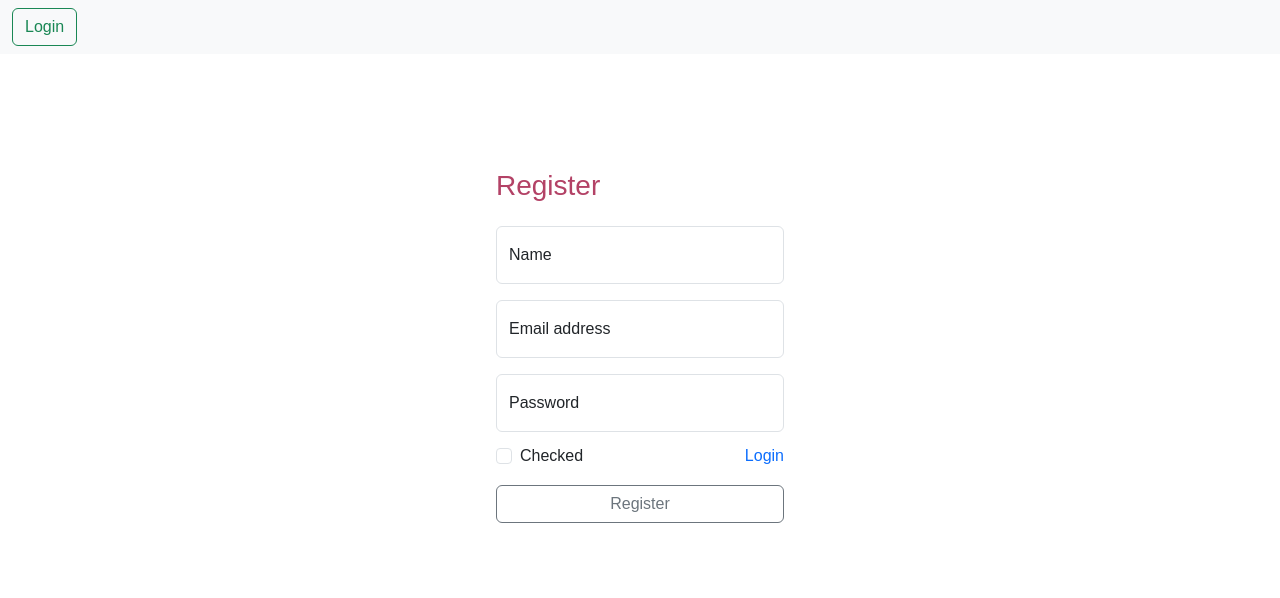
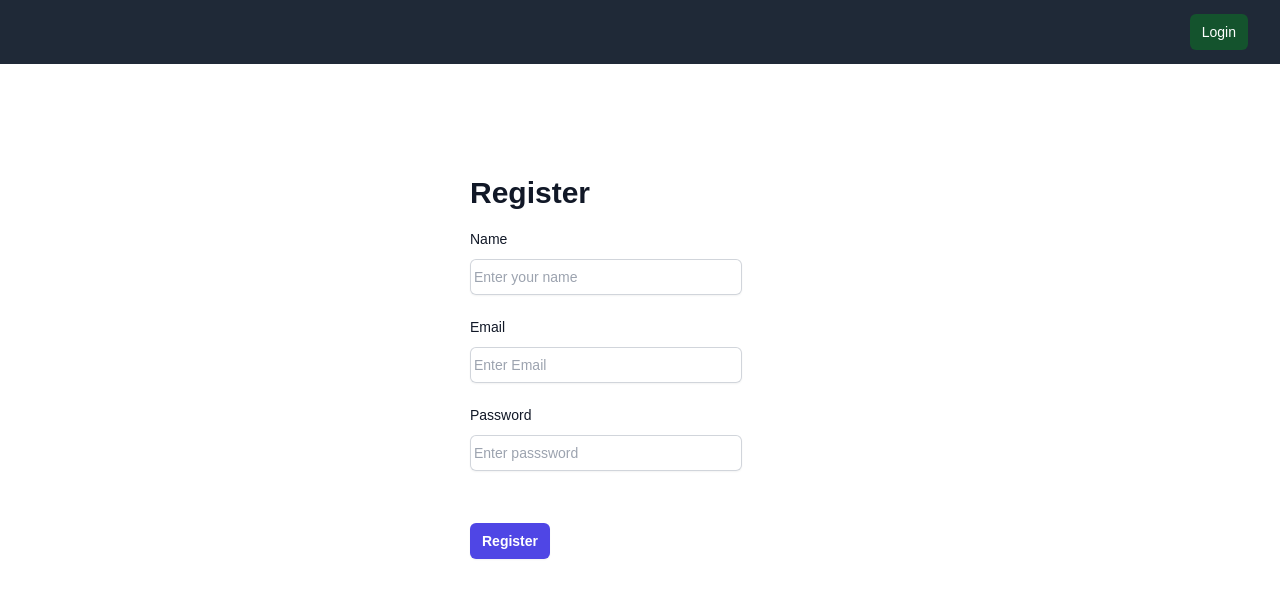
Before and after one commit to PRASANTHPV2255/ReactTask, a React (Create React App) app in the folder my-app/: page / in a window 1280 px wide. Shown: the top 598 px of the page. Built offline with nearby package versions, Linux system fonts and the light colour scheme.

Commit message:
#TailWindCss Added

```diff
--- a/my-app/package.json
+++ b/my-app/package.json
@@ -38,5 +38,8 @@
       "last 1 firefox version",
       "last 1 safari version"
     ]
+  },
+  "devDependencies": {
+    "tailwindcss": "^3.4.3"
   }
 }
--- a/my-app/public/index.html
+++ b/my-app/public/index.html
@@ -14,13 +14,13 @@
     <link rel="manifest" href="%PUBLIC_URL%/manifest.json" />
 
     <title>React App</title>
-    <link href="https://cdn.jsdelivr.net/npm/bootstrap@5.3.3/dist/css/bootstrap.min.css" rel="stylesheet" integrity="sha384-QWTKZyjpPEjISv5WaRU9OFeRpok6YctnYmDr5pNlyT2bRjXh0JMhjY6hW+ALEwIH" crossorigin="anonymous">
+    <!-- <link href="https://cdn.jsdelivr.net/npm/bootstrap@5.3.3/dist/css/bootstrap.min.css" rel="stylesheet" integrity="sha384-QWTKZyjpPEjISv5WaRU9OFeRpok6YctnYmDr5pNlyT2bRjXh0JMhjY6hW+ALEwIH" crossorigin="anonymous"> -->
 
   </head>
   <body>
     <noscript>You need to enable JavaScript to run this app.</noscript>
     <div id="root"></div>
-    <script src="https://cdn.jsdelivr.net/npm/bootstrap@5.3.3/dist/js/bootstrap.bundle.min.js" integrity="sha384-YvpcrYf0tY3lHB60NNkmXc5s9fDVZLESaAA55NDzOxhy9GkcIdslK1eN7N6jIeHz" crossorigin="anonymous"></script>
+    <!-- <script src="https://cdn.jsdelivr.net/npm/bootstrap@5.3.3/dist/js/bootstrap.bundle.min.js" integrity="sha384-YvpcrYf0tY3lHB60NNkmXc5s9fDVZLESaAA55NDzOxhy9GkcIdslK1eN7N6jIeHz" crossorigin="anonymous"></script> -->
 
   </body>
 </html>
--- a/my-app/src/App.css
+++ b/my-app/src/App.css
@@ -1,8 +1,9 @@
 
 .card-style{
   width: 500px;
-  margin-left: auto;
-  margin-right: auto;
+  display: flex;
+  justify-content: center;
+  align-items: center;
 }
 .login{
   display: flex;
--- a/my-app/src/LoginPage.jsx
+++ b/my-app/src/LoginPage.jsx
@@ -40,42 +40,57 @@ function LoginPage() {
 
   return (
     <div>
-      <nav className="navbar bg-body-tertiary">
-        <form className="container-fluid justify-content-start">
-          <button className="btn btn-outline-success me-2" type="button" onClick={register}>Register</button>
-        </form>
+      <nav class="bg-gray-800">
+        <div class="mx-auto max-w-7xl px-2 sm:px-6 lg:px-8">
+          <div class="relative flex h-16 items-center justify-between">
+            <div class="flex flex-1 items-center justify-center sm:items-stretch sm:justify-start">
+            </div>
+            <div class="absolute inset-y-0 right-0 flex items-center pr-2 sm:static sm:inset-auto sm:ml-6 sm:pr-0">
+              <div class="relative ml-3">
+                <div>
+                  <button type="button" class="relative flex rounded-full bg-gray-800 text-sm focus:outline-none focus:ring-2 focus:ring-white focus:ring-offset-2 focus:ring-offset-gray-800" id="user-menu-button" aria-expanded="false" aria-haspopup="true">
+                    <div class="flex space-x-4">
+                      <a href="#" class="bg-green-900 text-white rounded-md px-3 py-2 text-sm font-large" aria-current="page" onClick={register}>Register</a>
+                    </div>
+                  </button>
+                </div>
+              </div>
+            </div>
+          </div>
+        </div>
       </nav>
+
       <div className='login'>
-        <div className="card card-style" style={{width: "18rem"}}>
-          <h3>Login</h3>
+        <div className='card-style'>
+          <form className='pl-20' style={{width:'100%'}}>
+            <div class="space-y-5">
+              <div class="pb-10">
+                <h1 class="text-3xl font-semibold leading-7  text-gray-900">Login</h1>
+                <div class="mt-5 grid grid-cols-1 gap-x-6 gap-y-5 sm:grid-cols-6">
+                  <div class="sm:col-span-4">
+                    <label for="username" class="block text-sm font-medium leading-6 text-gray-900">Email</label>
+                    <div class="mt-2">
+                      <div class="flex rounded-md shadow-sm ring-1 ring-inset ring-gray-300 focus-within:ring-2 focus-within:ring-inset focus-within:ring-indigo-600 sm:max-w-md">
+                        <input type="text" name="username" value={email} id="email" onChange={(e)=>setemail(e.target.value)} autocomplete="email" class="block flex-1 border-0 bg-transparent py-1.5 pl-1 text-gray-900 placeholder:text-gray-400 focus:ring-0 sm:text-sm sm:leading-6" placeholder="Enter Email"/>
                       </div>
-      <div className="card card-style" style={{width: "18rem"}}>
-
-          <div className="form-floating mb-3">
-              <input  type="email" className="form-control" value={email} id="floatingInput" onChange={(e)=>setemail(e.target.value)} placeholder="name@example.com"/>
-              <label for="floatingInput">Email address</label>
                     </div>
-          <div className="form-floating">
-            <input  type="password" className="form-control" value={password} id="floatingPassword" onChange={(e)=>setpassword(e.target.value)} placeholder="Password"/>
-            <label for="floatingPassword">Password</label>
                   </div>
-          <div className='check-box-section'>
-                <div className="form-check">
-                <input className="form-check-input" type="checkbox" value="" id="flexCheckDefault"/>
-                <label className="form-check-label" for="flexCheckDefault">
-                Checked
-              </label>
+                  <div class="sm:col-span-4">
+                    <label for="username" class="block text-sm font-medium leading-6 text-gray-900">Password</label>
+                    <div class="mt-2">
+                      <div class="flex rounded-md shadow-sm ring-1 ring-inset ring-gray-300 focus-within:ring-2 focus-within:ring-inset focus-within:ring-indigo-600 sm:max-w-md">
+                        <input type="text" name="password" value={password} id="password" onChange={(e)=>setpassword(e.target.value)} autocomplete="password" class="block flex-1 border-0 bg-transparent py-1.5 pl-1 text-gray-900 placeholder:text-gray-400 focus:ring-0 sm:text-sm sm:leading-6" placeholder="Enter passsword"/>
                       </div>
-              <div>
-                <a href="#" onClick={register}>Register</a>
+                    </div>
+                  </div>
+                </div>
+              </div>
             </div>
 
+            <div class="mt-3 flex items-center gap-x-25">
+              <button type="submit" class="rounded-md bg-indigo-600 px-3 py-2 text-sm font-semibold text-white shadow-sm hover:bg-indigo-500 focus-visible:outline focus-visible:outline-2 focus-visible:outline-offset-2 focus-visible:outline-indigo-600" onClick={handleSubmit}>Login</button>
             </div>
-        </div>
-        <div className="card card-style" style={{width: "18rem"}}>
-          <button type="button" className="btn btn-outline-secondary" onClick={handleSubmit}>
-            Login
-          </button>
+          </form>
         </div>
       </div>
     </div>
--- a/my-app/src/RegisterPage.jsx
+++ b/my-app/src/RegisterPage.jsx
@@ -52,47 +52,68 @@ function RegisterPage() {
 
   return (
     <div>
-      <nav className="navbar bg-body-tertiary">
-        <form className="container-fluid justify-content-start">
-          <button className="btn btn-outline-success me-2" type="button" onClick={login}>Login</button>
-        </form>
+     <nav class="bg-gray-800">
+        <div class="mx-auto max-w-7xl px-2 sm:px-6 lg:px-8">
+          <div class="relative flex h-16 items-center justify-between">
+            <div class="flex flex-1 items-center justify-center sm:items-stretch sm:justify-start">
+            </div>
+            <div class="absolute inset-y-0 right-0 flex items-center pr-2 sm:static sm:inset-auto sm:ml-6 sm:pr-0">
+              <div class="relative ml-3">
+                <div>
+                  <button type="button" class="relative flex rounded-full bg-gray-800 text-sm focus:outline-none focus:ring-2 focus:ring-white focus:ring-offset-2 focus:ring-offset-gray-800" id="user-menu-button" aria-expanded="false" aria-haspopup="true">
+                    <div class="flex space-x-4">
+                      <a href="#" class="bg-green-900 text-white rounded-md px-3 py-2 text-sm font-large" aria-current="page" onClick={login}>Login</a>
+                    </div>
+                  </button>
+                </div>
+              </div>
+            </div>
+          </div>
+        </div>
       </nav>
       <div className='login'>
-        <div className="card card-style" style={{width: "18rem"}}>
-          <h3>Register</h3>
-        </div>
-      <div className="card card-style" style={{width: "18rem"}}>
-          <div className="form-floating mb-3">
-              <input type="text" className="form-control" value={Name} id="floatingInput" placeholder="Name" onChange={(e)=>setName(e.target.value)}/>
-              <label for="floatingInput">Name</label>
-          </div>
-          <div className="form-floating mb-3">
-              <input  type="email" className="form-control" value={email} onChange={(e)=>setemail(e.target.value)} id="floatingInput" placeholder="name@example.com"/>
-              <label for="floatingInput">Email address</label>
-          </div>
-          <div className="form-floating">
-            <input  type="password" className="form-control" value={password} onChange={(e)=>setpassword(e.target.value)} id="floatingPassword" placeholder="Password"/>
-            <label for="floatingPassword">Password</label>
-          </div>
-          <div className='check-box-section'>
-                <div className="form-check">
-                <input className="form-check-input" type="checkbox" value="" id="flexCheckDefault"/>
-                <label className="form-check-label" for="flexCheckDefault">
-                Checked
-              </label>
+        <div className='card-style'>
+          <form className='pl-20' style={{width:'100%'}}>
+            <div class="space-y-5">
+              <div class="pb-10">
+                <h1 class="text-3xl font-semibold leading-7  text-gray-900">Register</h1>
+                <div class="mt-5 grid grid-cols-1 gap-x-6 gap-y-5 sm:grid-cols-6">
+                  <div class="sm:col-span-4">
+                    <label for="username" class="block text-sm font-medium leading-6 text-gray-900">Name</label>
+                    <div class="mt-2">
+                      <div class="flex rounded-md shadow-sm ring-1 ring-inset ring-gray-300 focus-within:ring-2 focus-within:ring-inset focus-within:ring-indigo-600 sm:max-w-md">
+                        <input type="text" name="Name"  id="Name" autocomplete="Name" class="block flex-1 border-0 bg-transparent py-1.5 pl-1 text-gray-900 placeholder:text-gray-400 focus:ring-0 sm:text-sm sm:leading-6" onChange={(e)=>setName(e.target.value)} placeholder="Enter your name"/>
+                      </div>
+                    </div>
+                  </div>
+                  <div class="sm:col-span-4">
+                    <label for="username" class="block text-sm font-medium leading-6 text-gray-900">Email</label>
+                    <div class="mt-2">
+                      <div class="flex rounded-md shadow-sm ring-1 ring-inset ring-gray-300 focus-within:ring-2 focus-within:ring-inset focus-within:ring-indigo-600 sm:max-w-md">
+                        <input type="text" name="username" value={email} id="email" onChange={(e)=>setemail(e.target.value)} autocomplete="email" class="block flex-1 border-0 bg-transparent py-1.5 pl-1 text-gray-900 placeholder:text-gray-400 focus:ring-0 sm:text-sm sm:leading-6" placeholder="Enter Email"/>
+                      </div>
+                    </div>
+                  </div>
+                  <div class="sm:col-span-4">
+                    <label for="username" class="block text-sm font-medium leading-6 text-gray-900">Password</label>
+                    <div class="mt-2">
+                      <div class="flex rounded-md shadow-sm ring-1 ring-inset ring-gray-300 focus-within:ring-2 focus-within:ring-inset focus-within:ring-indigo-600 sm:max-w-md">
+                        <input type="text" name="password" value={password} id="password" onChange={(e)=>setpassword(e.target.value)} autocomplete="password" class="block flex-1 border-0 bg-transparent py-1.5 pl-1 text-gray-900 placeholder:text-gray-400 focus:ring-0 sm:text-sm sm:leading-6" placeholder="Enter passsword"/>
+                      </div>
+                    </div>
+                  </div>
+                </div>
               </div>
-              <div>
-                <a href="#" onClick={login}>Login</a>
-              </div>
+            </div>
 
-          </div>
-        </div>
-        <div className="card card-style" style={{width: "18rem"}}>
-          <button type="button" className="btn btn-outline-secondary" onClick={handleSubmit}>
-            Register
-          </button>
+            <div class="mt-3 flex items-center gap-x-25">
+              <button type="submit" class="rounded-md bg-indigo-600 px-3 py-2 text-sm font-semibold text-white shadow-sm hover:bg-indigo-500 focus-visible:outline focus-visible:outline-2 focus-visible:outline-offset-2 focus-visible:outline-indigo-600" onClick={handleSubmit}>Register</button>
+            </div>
+          </form>
         </div>
       </div>
+
+
     </div>
   )
 }
--- a/my-app/src/index.css
+++ b/my-app/src/index.css
@@ -1,3 +1,7 @@
+@tailwind base;
+@tailwind components;
+@tailwind utilities;
+
 *{
   margin: 0;
   padding: 0;
--- /dev/null
+++ b/my-app/tailwind.config.js
@@ -0,0 +1,12 @@
+/** @type {import('tailwindcss').Config} */
+module.exports = {
+  content: [
+    "./src/**/*.{js,jsx,ts,tsx}",
+  ],
+  theme: {
+    extend: {},
+  },
+  plugins: [
+    //  require('@tailwindcss/forms'),
+  ],
+}
```
Also changed, not shown: my-app/src/MainPage.jsx (+67 -26 lines), my-app/src/components/Profile/ProfilePage.jsx (+23 -10 lines), my-app/src/components/Profile/Settings.jsx (+23 -10 lines), my-app/src/img/blank-profile-picture.webp (added), 1 other file (tests, documents, lock files or other folders). Lines whose indentation alone changed are shown as unchanged.
